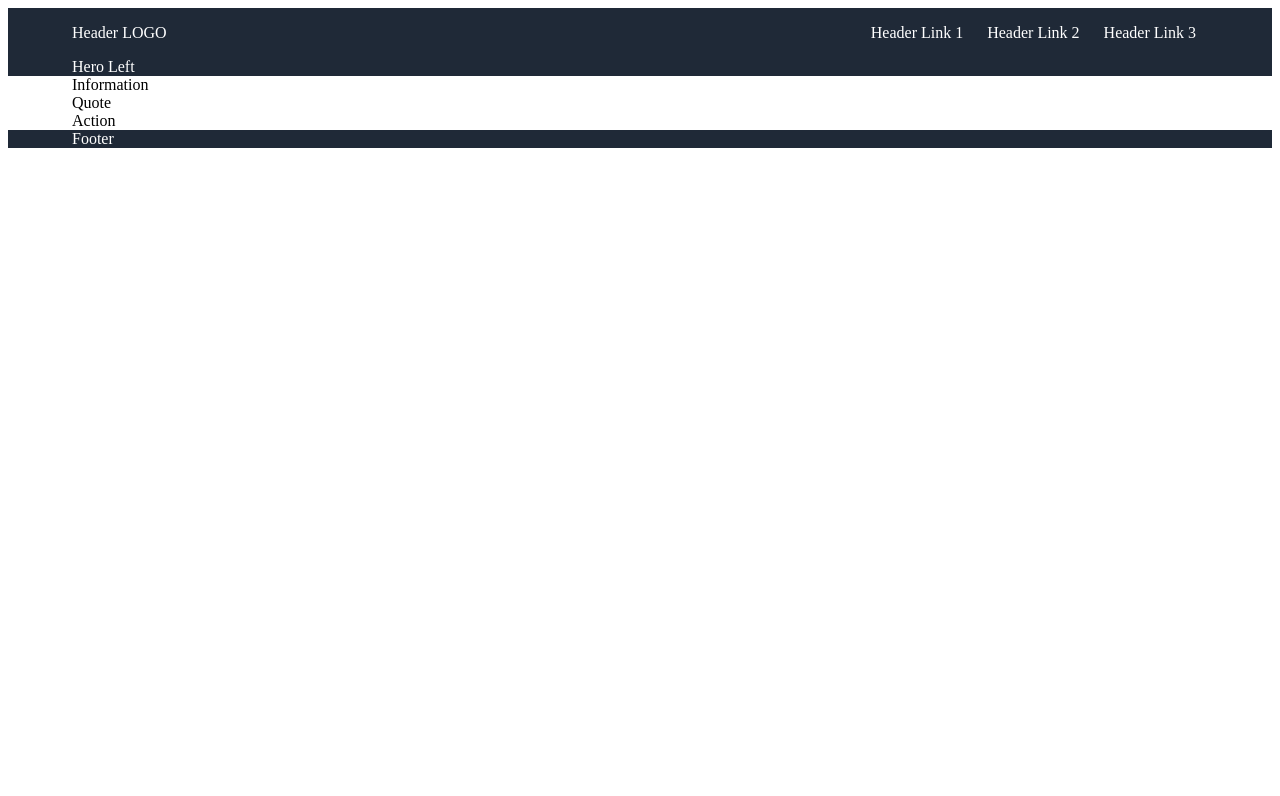
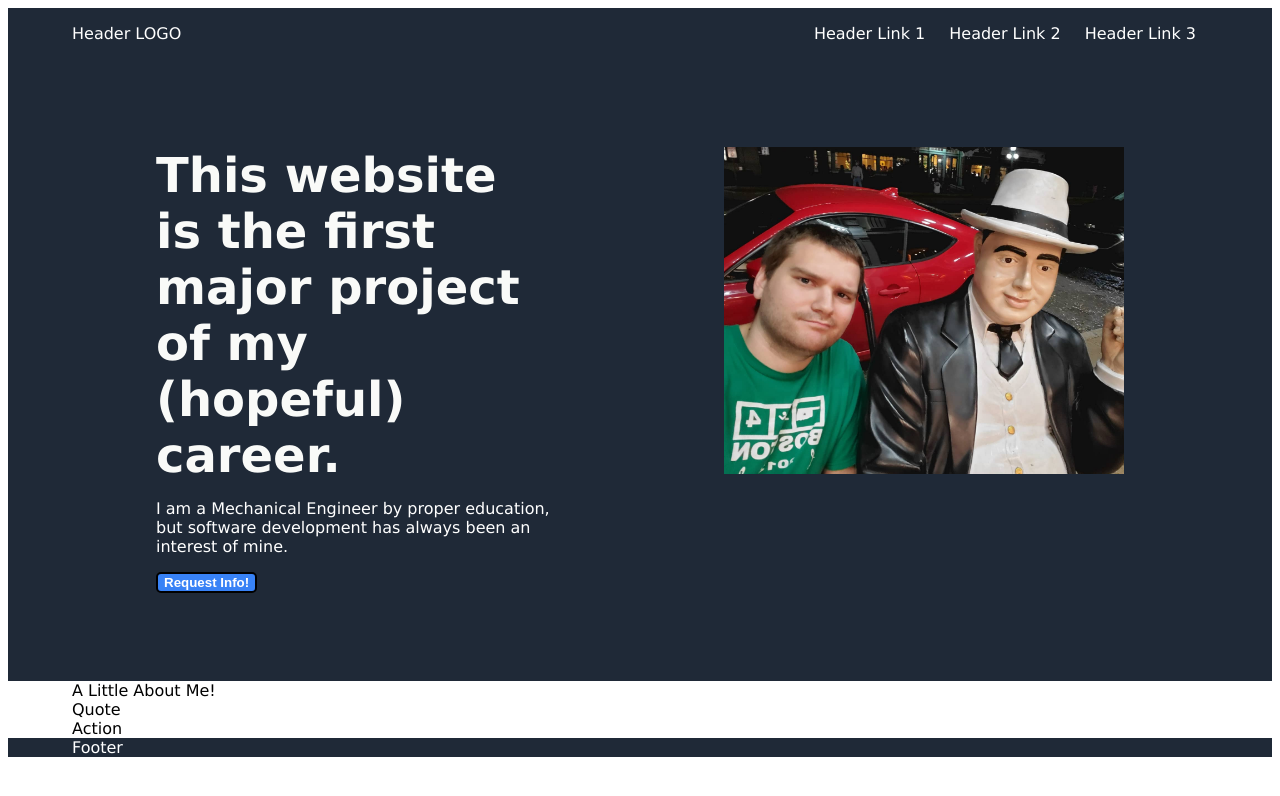
Before and after one commit to Hard-Crimson/landing-page, a plain HTML site: page index.html in a window 1280 px wide. Drawn offline with Linux system fonts and the light colour scheme.

Commit message:
Successfully styled header, hero divs of the page

```diff
--- a/index.html
+++ b/index.html
@@ -16,11 +16,20 @@
         </div>
         <div class="hero">
             <div class="hero-left">
-                Hero Left
+                <div class="hero-main">
+                    This website is the first major project of my (hopeful) career.
+                </div>
+                <div class="hero-second">
+                    I am a Mechanical Engineer by proper education, but software development has always been an interest of mine.
+                </div>
+                <button>Request Info!</button>
+            </div>
+            <div class="hero-right">
+                <img src="./capone.jpg" alt="Picture with Capone statue in Hot Springs">
             </div>
         </div>
         <div class="information">
-            Information
+            A Little About Me!
         </div>
         <div class="quote">
             Quote
--- a/style.css
+++ b/style.css
@@ -2,6 +2,7 @@
 body{
     display: flex;
     flex-direction: column;
+    font-family: Verdana, Geneva, Tahoma, sans-serif;
 
 
 }
@@ -46,10 +47,44 @@ a{
 .hero{
     display: flex;
     flex: 1;
+    justify-content: space-around;
+    padding: 64px;
+    align-content:
 }
+
+.hero-left{
+    margin: 24px;
+    display: flex;
+    max-width: 400px;
+
+    flex-wrap: wrap;
+}
+
+.hero-main{
+    font-size: 48px;
+    color: #f9faf8;
+    font-weight: bolder;
+    margin-bottom: 16px;
+
+}
+
+.hero-second{
+    margin-bottom: 16px;
+}
+
+.hero-right{
+    margin: 24px;
+}
+
+.hero-right img{
+    width: 400px;
+    height: auto;
+}
+
 .information{
     display: flex;
     flex: 1;
+
 }
 .quote{
     display: flex;
@@ -63,3 +98,11 @@ a{
     display: flex;
     flex: 1;
 }
+
+button{
+    background-color: #3882f6;
+    border-radius: 5px;
+    border-style: solid;
+    color: white;
+    font-weight: bold;
+}
```
